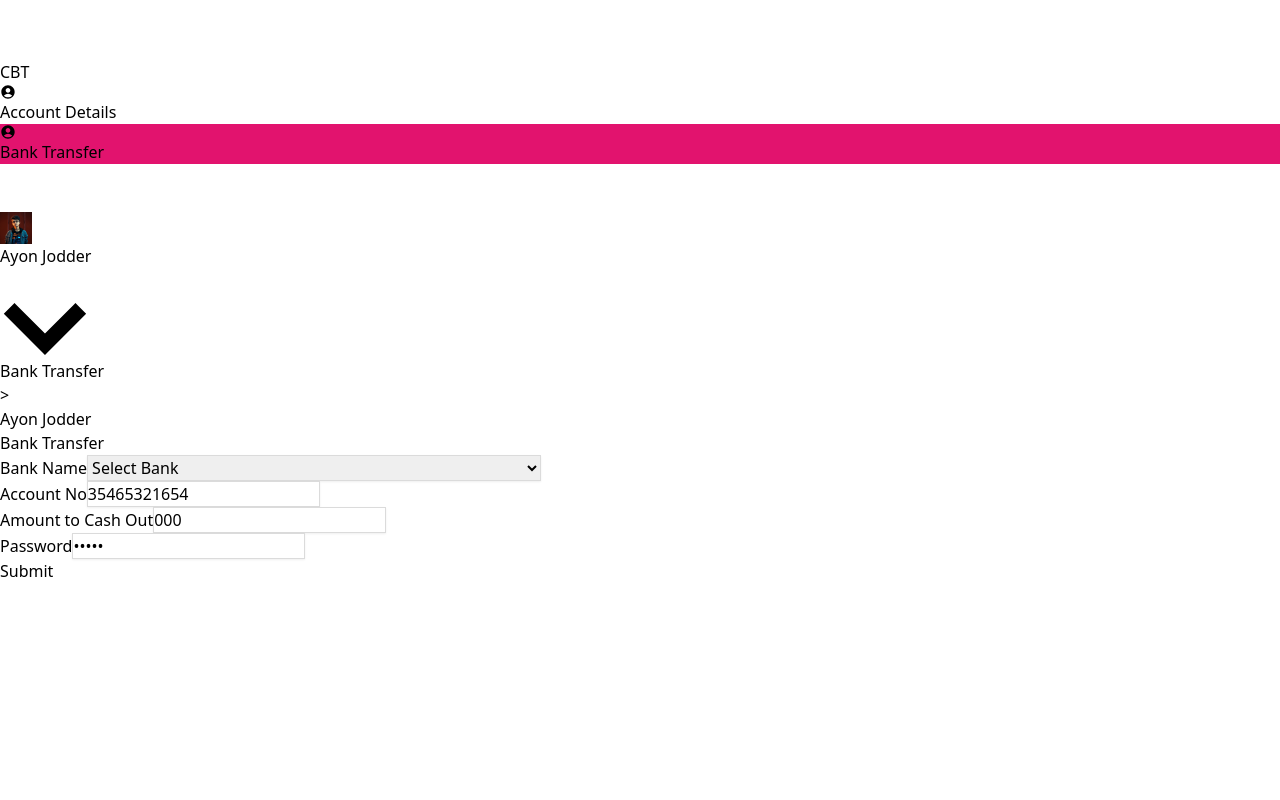
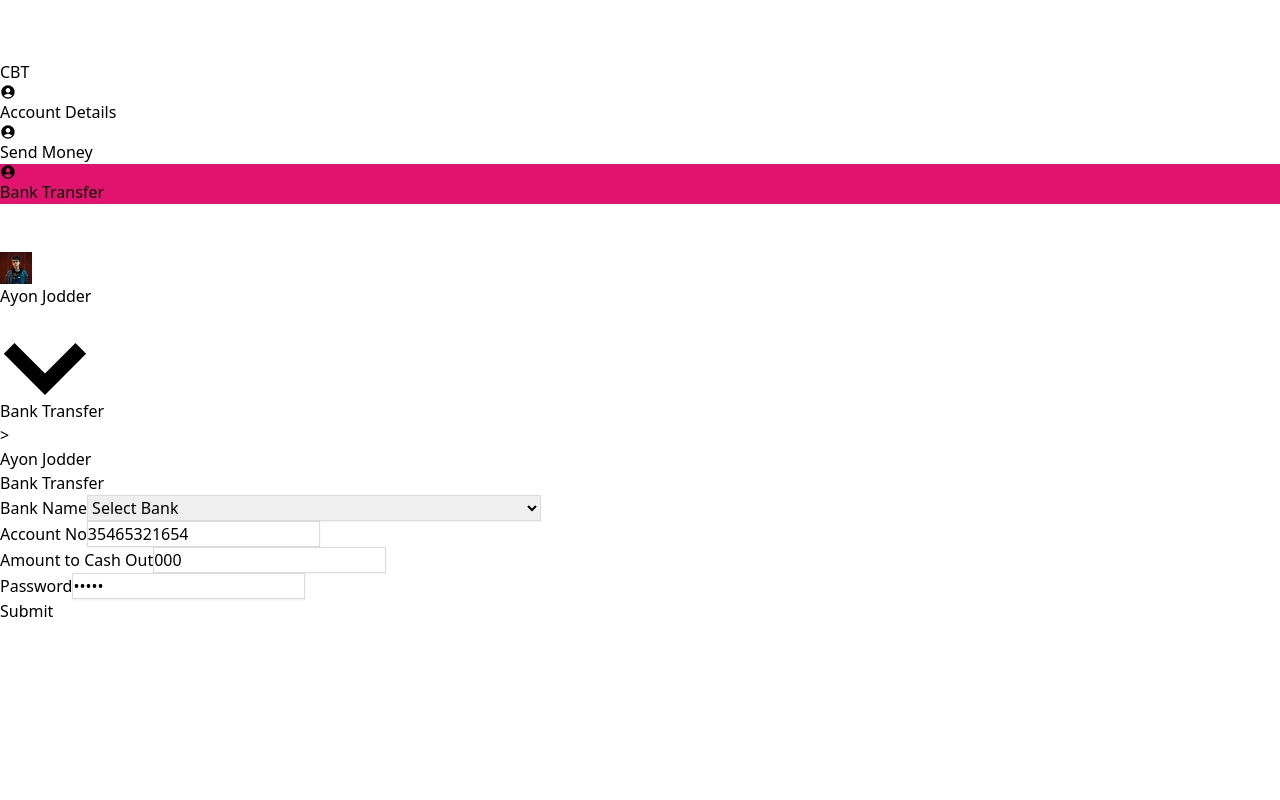
Before and after one commit to AyonJD/admin-dashboard, a React (Vite) app: page /bank-transfer in a window 1280 px wide. Shown: the part 1220-2020 px from the top of the page. Built offline with nearby package versions, Linux system fonts and the light colour scheme.

Commit message:
Height solved

```diff
--- a/src/App.jsx
+++ b/src/App.jsx
@@ -27,6 +27,7 @@ function App() {
     <>
       <Routes>
         <Route exact path="/" element={<Dashboard />} />
+        <Route exact path="/send-money" element={<Dashboard />} />
         <Route exact path="/bank-transfer" element={<BankTransfer />} />
       </Routes>
     </>
--- a/src/pages/UserDashboard/BankTransfer.jsx
+++ b/src/pages/UserDashboard/BankTransfer.jsx
@@ -3,6 +3,7 @@ import Sidebar from '../../partials/Sidebar';
 import Header from '../../partials/Header';
 import Breadcrumb from '../../partials/BreadCrumb/BreadCrumb';
 import CashOutForm from '../../partials/Forms/UserForms/CashOutForm';
+import Footer from '../../partials/Footer';
 
 const BankTransfer = () => {
     const [sidebarOpen, setSidebarOpen] = useState(false);
@@ -19,12 +20,13 @@ const BankTransfer = () => {
                 {/*  Site header */}
                 <Header sidebarOpen={sidebarOpen} setSidebarOpen={setSidebarOpen} />
 
-        <main>
-            <div className="px-4 sm:px-6 lg:px-8 py-8 w-full max-w-9xl mx-auto">
-            <div className='bg-bkash height_handle flex items-center'>
+                <div className="height_handle">
+                    <main className='height_handle'>
+                        <div className="px-4 sm:px-6 lg:px-8 w-full max-w-9xl mx-auto">
+                            <div className=' flex items-center'>
                                 <div className="flex flex-wrap">
                                     <Breadcrumb title="Bank Transfer" userName="Ayon Jodder" />
-                <div className="w-full mb-12 px-4">
+                                    <div className="w-full px-4">
                                         <CashOutForm title="Bank Transfer" />
                                     </div>
                                 </div>
@@ -32,7 +34,9 @@ const BankTransfer = () => {
                         </div>
                     </main>
 
-        {/* <Banner /> */}
+                    <Footer />
+                </div>
+
 
             </div>
         </div>
--- a/src/pages/UserDashboard/Dashboard.jsx
+++ b/src/pages/UserDashboard/Dashboard.jsx
@@ -34,6 +34,7 @@ function Dashboard() {
 				{/*  Site header */}
 				<Header sidebarOpen={sidebarOpen} setSidebarOpen={setSidebarOpen} />
 
+				<div className="height_handle">
 					<main className='height_handle'>
 						<div className="px-4 sm:px-6 lg:px-8 w-full max-w-9xl mx-auto">
 
@@ -170,6 +171,8 @@ function Dashboard() {
 					</main>
 					<Footer />
 				</div>
+
+			</div>
 		</div>
 	);
 }
--- a/src/partials/Sidebar.jsx
+++ b/src/partials/Sidebar.jsx
@@ -88,6 +88,7 @@ function Sidebar({ sidebarOpen, setSidebarOpen }) {
         {/* Links */}
         <div className="">
           {/* Pages group */}
+          {/* Account Details----------------------> */}
           <div>
             <ul className="mt-3">
               {/* Dashboard */}
@@ -132,8 +133,52 @@ function Sidebar({ sidebarOpen, setSidebarOpen }) {
             </ul>
           </div>
 
+           {/* Send Money-------------------------------> */}
            <div>
+            <ul className="mt-3">
+              {/* Dashboard */}
+              <SidebarLinkGroup activecondition={pathname === '/send-money' || pathname.includes('send-money')}>
+                {(handleClick, open) => {
+                  return (
+                    <React.Fragment>
+                      <a
+                        href="#0"
+                        className={({ isActive }) =>
+                        `block truncate transition duration-150 ${isActive ? 'text-gray-700' : 'text-white'}`
+                      }
+                        onClick={(e) => {
+                          e.preventDefault();
+                          sidebarExpanded ? handleClick() : setSidebarExpanded(true);
+                        }}
+                      >
+                        <div className="flex items-center justify-between">
+                          <div className="flex items-center">
+                            <NavLink
+                              end
+                              to="/send-money"
+                              className={({ isActive }) =>
+                                'block transition duration-150 truncate ' + (isActive ? 'text-white' : 'text-gray-700')
+                              }
+                            >
+                              <span className='inline-block -mb-[5px] text-xl'>
+                                <MdAccountCircle /> {/* Icon */}
+                              </span>
+                              <span className="text-sm ml-2 font-medium lg:opacity-0 lg:sidebar-expanded:opacity-100 2xl:opacity-100 duration-200">
+                                Send Money
+                              </span>
+                            </NavLink>
+                          </div>
+                        </div>
+                      </a>
+                    </React.Fragment>
+                  );
+                }}
+              </SidebarLinkGroup>
+            </ul>
+          </div>
 
+          {/* Bank Transfer------------------------> */}
+           <div>
             <ul className="mt-3">
               {/* Dashboard */}
               <SidebarLinkGroup activecondition={pathname === '/bank-transfer' || pathname.includes('bank-transfer')}>
@@ -175,6 +220,8 @@ function Sidebar({ sidebarOpen, setSidebarOpen }) {
               </SidebarLinkGroup>
             </ul>
           </div>
+
+
         </div>
 
         {/* Expand / collapse button */}
```
Lines whose indentation alone changed are shown as unchanged.
